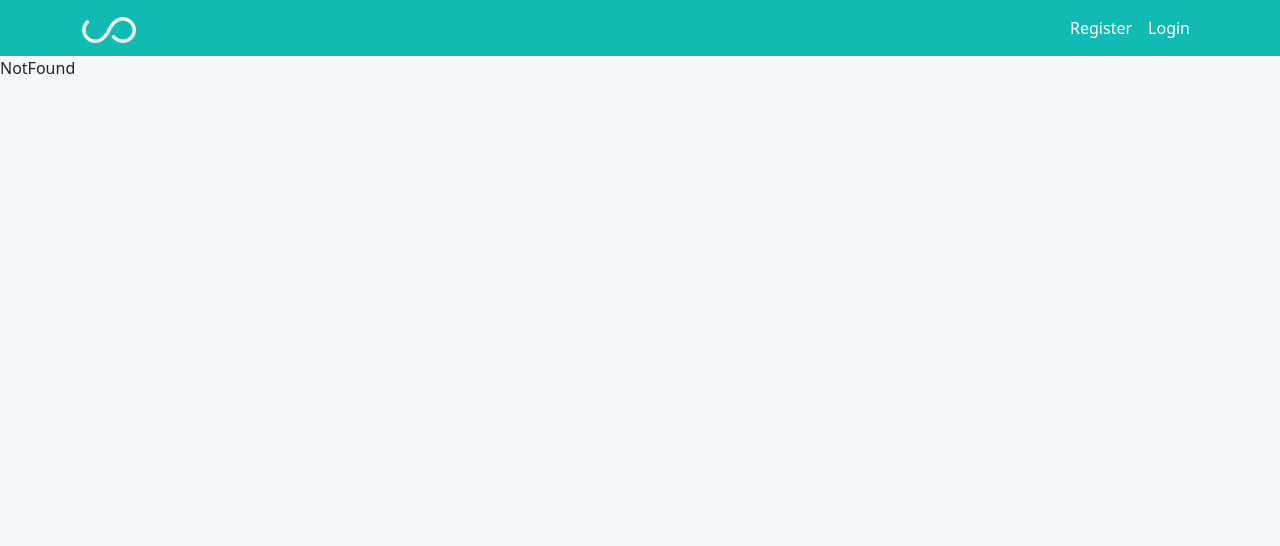
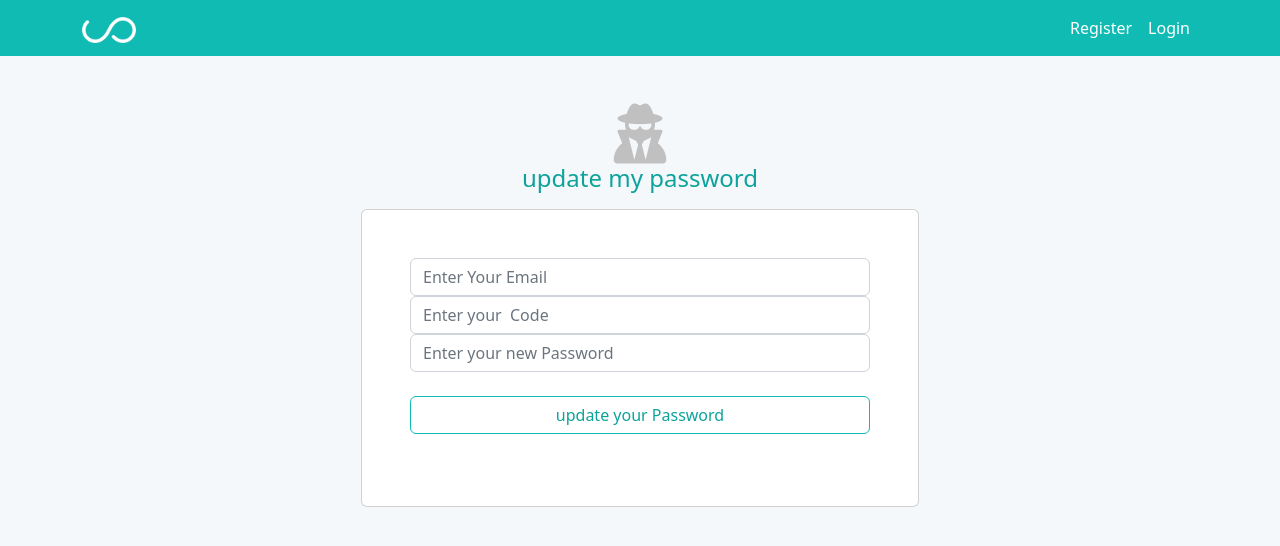
Before and after one commit to Hanan-Labadi/Saraha-React-WS, a React (Create React App) app: page /ReceivedCode in a window 1280 px wide. Shown: the top 546 px of the page. Built offline with nearby package versions, Linux system fonts and the light colour scheme.

Commit message:
forget Pass pages

```diff
--- a/src/App.js
+++ b/src/App.js
@@ -8,6 +8,8 @@ import ReceivedMessages from "./components/ReceivedMessages";
 import Protected from "./components/Protected";
 import Messages from "./components/Messages";
 import AllUsers from "./components/AllUsers";
+import ForgetPassword from "./components/ForgetPassword";
+import ReceivedCode from "./components/ReceivedCode";
 import { Navigate, Route, Routes } from "react-router-dom";
 import jwtDecode from "jwt-decode";
 import SendMessage from './components/SendMessage';
@@ -54,6 +56,8 @@ function App() {
         <Route path="home" element={<Home />}></Route>
         <Route path="/" element={<Home />}></Route>
         <Route path="register" element={<Register />}></Route>
+        <Route path="ReceivedCode" element={<ReceivedCode />}></Route>
+        <Route path="ForgetPassword" element={<ForgetPassword />}></Route>
         <Route path="sendmessage" element={<SendMessage allUsers={allUsers} />}></Route>
         <Route path="login" element={<Login setUserData={setUserData} />}></Route>
         <Route path="*" element={<NotFound />}></Route>
--- /dev/null
+++ b/src/components/ForgetPassword.jsx
@@ -0,0 +1,40 @@
+import axios from 'axios';
+import React from 'react'
+// import { Link } from 'react-router-dom'
+
+function ForgetPassword() {
+
+    async function forgetPassword(e){
+        e.preventDefult()
+        await axios.patch(`http://localhost:3000/api/v1/auth/sendCode`,{email:"m2men1999@gmail.com"})
+        .then ((res)=>
+        {let {data}=res; console.log(res)
+        })
+        .catch((err)=>{
+          console.log(err);
+        })
+      }
+  return (
+    <div className="container text-center my-5">
+    <div className="user my-3">
+      <i className="fas fa-user-secret user-icon" />
+      <h4 className="login">forget my password</h4>
+    </div>
+
+    <div className="card p-5 w-50 m-auto">
+      <form method="POST" action="/handleLogin">
+        <input
+          className="form-control"
+          placeholder="Enter your email"
+
+          type="text"
+          name="email"
+        />
+        <button onClick={(e)=>forgetPassword(e)} className="btn btn-default-outline my-4 w-100 rounded" type="submit"> send a code </button>
+      </form>
+    </div>
+  </div>
+  )
+}
+
+export default ForgetPassword
--- a/src/components/Login.jsx
+++ b/src/components/Login.jsx
@@ -67,7 +67,7 @@ function Login({ setUserData }) {
             {loading ? (<i className="fa-solid fa-spinner fa-spin"></i>) : ("Login")}
           </button>
           <p>
-            <a className="text-muted forgot btn">I Forgot My Password</a>
+            <Link to={"/forgetpassword"}  className="text-muted forgot btn">I Forgot My Password</Link>
           </p>
           <Link className="btn btn-default-outline" to="/register">
             Register
--- /dev/null
+++ b/src/components/ReceivedCode.jsx
@@ -0,0 +1,41 @@
+import React from 'react'
+
+function ReceivedCode() {
+  return (
+    <div className="container text-center my-5">
+    <div className="user my-3">
+      <i className="fas fa-user-secret user-icon" />
+      <h4 className="login">update my password</h4>
+    </div>
+
+    <div className="card p-5 w-50 m-auto">
+      <form method="POST" action="/handleLogin">
+        <input
+          className="form-control"
+          placeholder="Enter Your Email"
+          type="text"
+          name="email"
+        />
+
+        <input
+          className="form-control"
+          placeholder="Enter your  Code"
+
+          type="text"
+          name="email"
+        />
+
+        <input
+          className="form-control"
+          placeholder="Enter your new Password"
+          type="text"
+          name="email"
+        />
+        <button  className="btn btn-default-outline my-4 w-100 rounded" type="submit"> update your Password </button>
+      </form>
+    </div>
+  </div>
+  )
+}
+
+export default ReceivedCode
```
